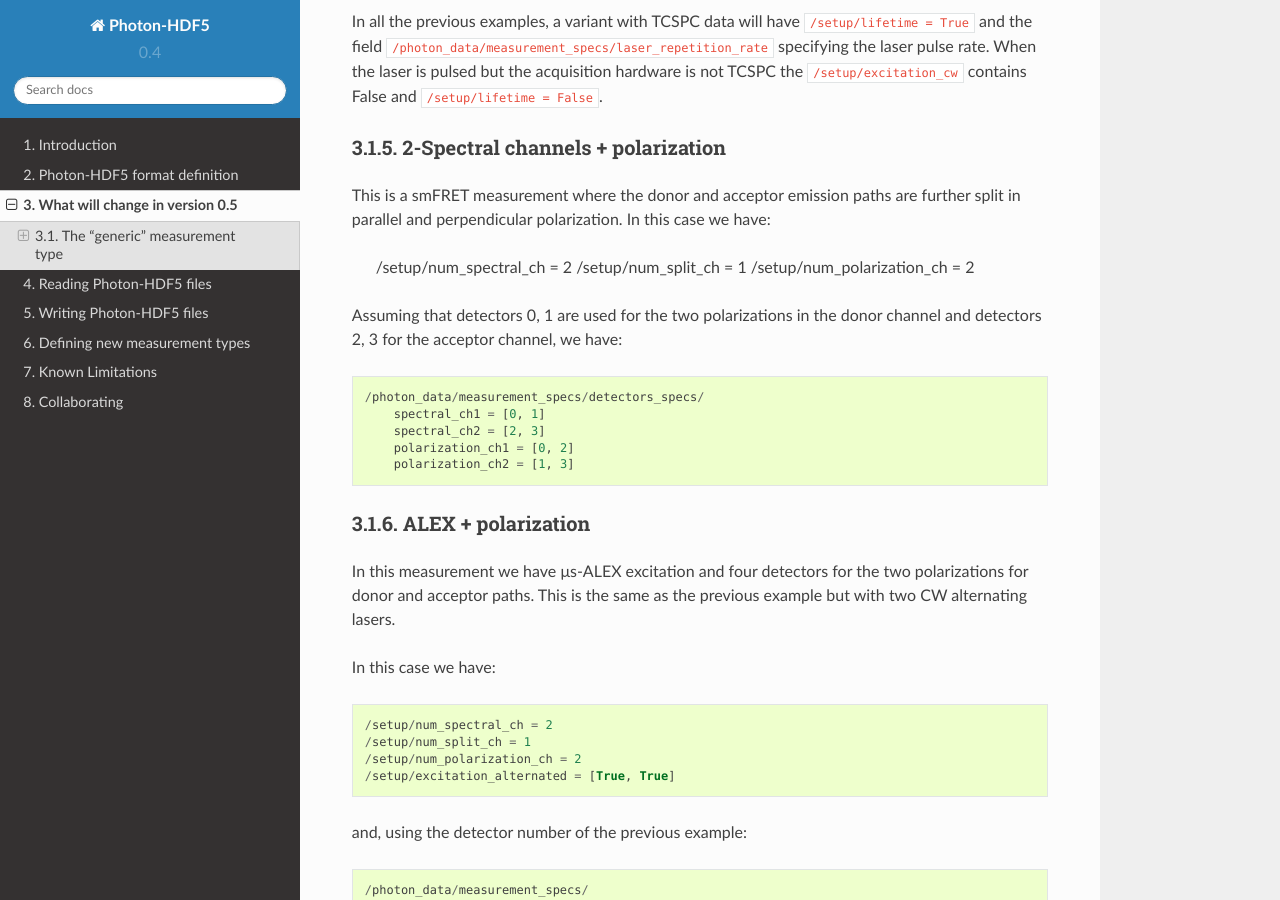
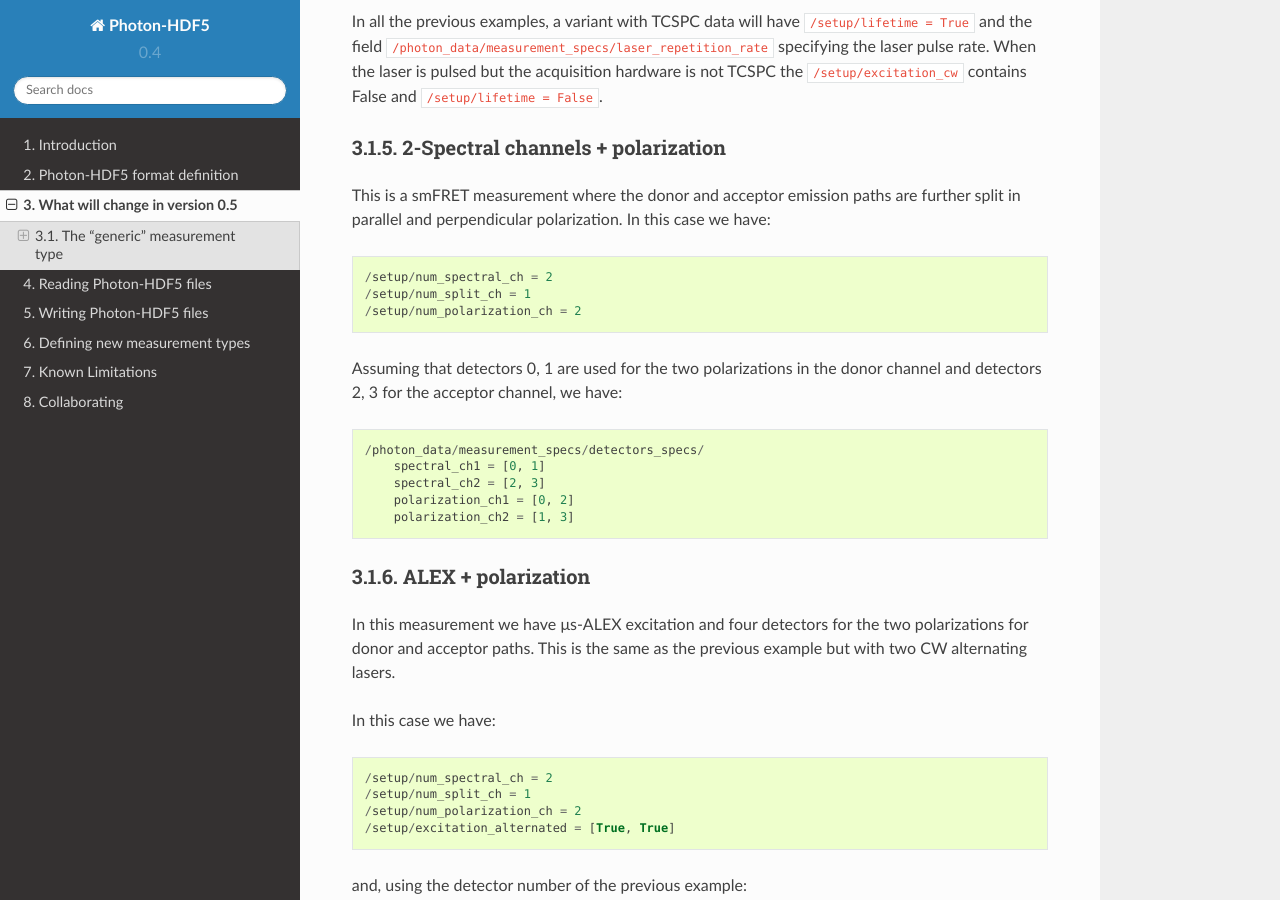
Before and after one commit to Photon-HDF5/photon-hdf5, a Sphinx documentation site: the page built from docs/whats_new_ver05.rst, in a window 1280 px wide and 900 px high, scrolled down 2031 px. Built offline with Sphinx 7.4.7 and the Read the Docs theme 2.0.0, drawn with Linux system fonts in a browser that asks for light colours.

Commit message:
Fix formatting

```diff
--- a/docs/whats_new_ver05.rst
+++ b/docs/whats_new_ver05.rst
@@ -109,7 +109,7 @@ not TCSPC the ``/setup/excitation_cw`` contains False and
 
 This is a smFRET measurement where the donor and acceptor emission paths
 are further split in parallel and perpendicular polarization. In this case
-we have:
+we have::
 
     /setup/num_spectral_ch = 2
     /setup/num_split_ch = 1
```
